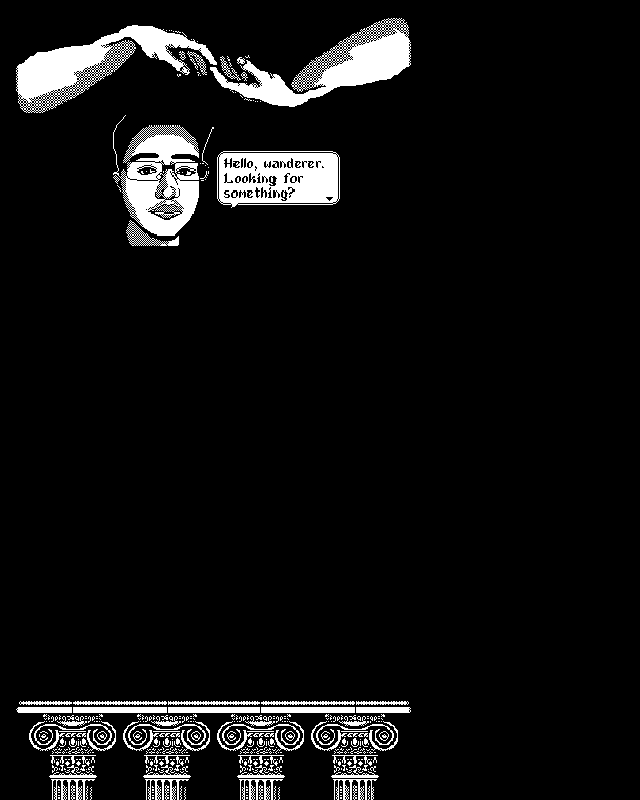
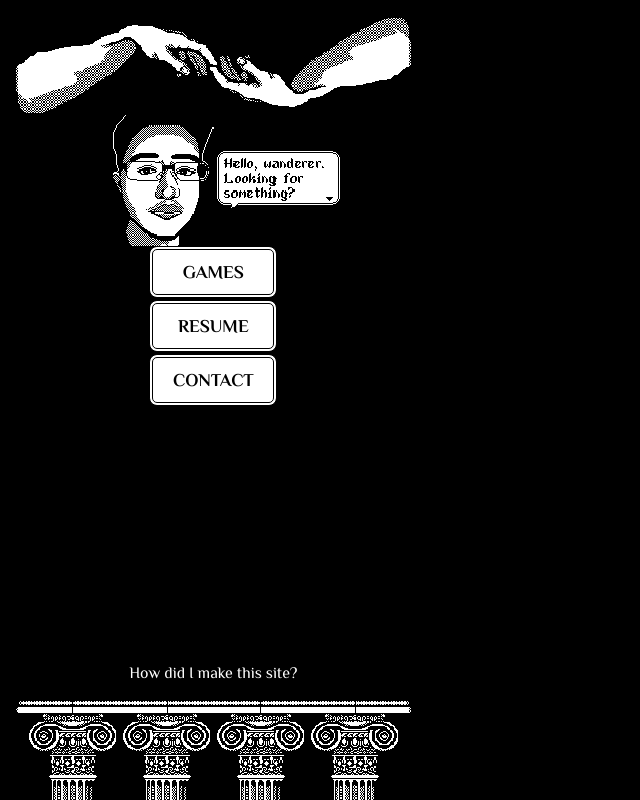
Before and after one commit to Azia-Bay/aziabay.com, a Next.js app: page / in a window 1280 px wide. Shown: the whole page, without its empty margins (0-640 px from the left). Built offline with nearby package versions, Linux system fonts and the light colour scheme.

Commit message:
feat: add buttons

```diff
--- a/src/components/layout/sidebar.tsx
+++ b/src/components/layout/sidebar.tsx
@@ -1,17 +1,25 @@
 import Image from "next/image";
+
+import Button from "@/components/ui/button"
 
 export default function Sidebar() {
   return (
     <div className="w-1/3 h-screen p-4 pb-0 flex flex-col items-center">
-      <div className="w=full h=auto flex flex-col items-center">
-        <Image className="w-full h-auto pixelated" src="/banner_arms.png" alt="" width={0} height={0} unoptimized />
+      <Image className="w-full h-auto pixelated" src="/banner_arms.png" alt="" width={0} height={0} unoptimized />
 
-        <Image className="cursor-pointer w-2/3 h-auto pixelated" src="/headshot.gif" alt="A 1-bit (black & white) pixel art headshot of Azia Bay-Asen. He wears rectangular glasses." width={0} height={0} />
+      <Image className="cursor-pointer w-2/3 h-auto pixelated" src="/headshot.gif" alt="A 1-bit (black & white) pixel art headshot of Azia Bay-Asen. He wears rectangular glasses." width={0} height={0} />
+
+      <div className="w-32 h-auto flex flex-col gap-0.5 items-center">
+        <Button>Games</Button>
+        <Button>Resume</Button>
+        <Button>Contact</Button>
       </div>
 
-      <div className="mt-auto">
-        <Image className="w-full h-auto pixelated" src="/banner_pillars.png" alt="" width={0} height={0} unoptimized />
+      <div className="w-full h-auto mt-auto flex flex-col items-center">
+        <button>How did I make this site?</button>
       </div>
+
+      <Image className="w-full h-auto mt-4 pixelated" src="/banner_pillars.png" alt="" width={0} height={0} unoptimized />
     </div>
   );
 }
--- /dev/null
+++ b/src/components/ui/button.tsx
@@ -0,0 +1,14 @@
+"use client";
+
+type ButtonProps = {
+  children: React.ReactNode;
+  onClick?: () => void;
+};
+
+export default function Button({ children, onClick }: ButtonProps) {
+  return (
+    <button onClick={onClick} className="cursor-pointer w-full p-2 rounded-lg border-4 border-black border-double bg-white text-black text-lg font-bold uppercase">
+      {children}
+    </button>
+  )
+}
```
